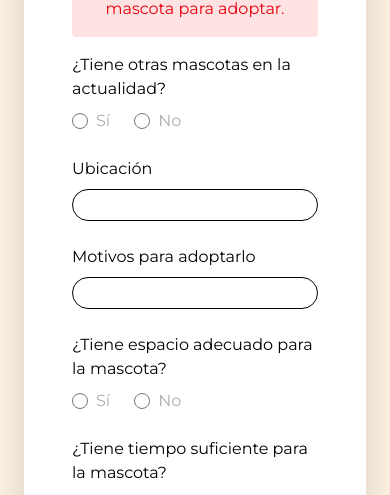
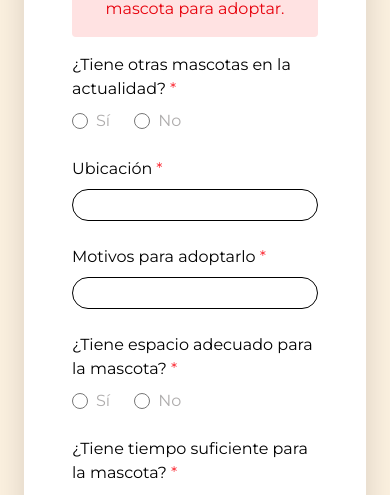
Before and after one commit to bonilla66/HappyPaws-frontend, a React (Vite) app in the folder happy-paws-frontend/: page /adoptform in a window 390 px wide. Shown: the part 339-834 px from the top of the page. Built offline with nearby package versions, Linux system fonts and the light colour scheme; no server answers.

Commit message:
FINISHED (adoptar y solis, ya estaban solo cambie el navigate y en el otro alcarar campos ) missing responsive

```diff
--- a/happy-paws-frontend/src/App.jsx
+++ b/happy-paws-frontend/src/App.jsx
@@ -49,7 +49,14 @@ export default function App() {
           <Route path="aboutus" element={<AboutUs />} />
           <Route path="contactus" element={<ContactPage />} />
           <Route path="profilepage" element={<ProfilePage />} />
-          <Route path="editpet" element={<EditPetPage />} />
+          <Route
+            path="editpet"
+            element={
+              <RoleProtectedRoute allowedRoles={["ADMIN", "COLABORADOR"]}>
+                <EditPetPage />
+              </RoleProtectedRoute>
+            }
+          />
           <Route
             path="adminpage"
             element={
@@ -75,8 +82,22 @@ export default function App() {
               </RoleProtectedRoute>
             }
           />
-          <Route path="solisetting/:id" element={<SolicitudSettingPage />} />
-          <Route path="petsetting/:id" element={<PetSettingPage />} />
+          <Route
+            path="solisetting/:id"
+            element={
+              <RoleProtectedRoute allowedRoles={["ADMIN", "COLABORADOR"]}>
+                <SolicitudSettingPage />
+              </RoleProtectedRoute>
+            }
+          />
+          <Route
+            path="petsetting/:id"
+            element={
+              <RoleProtectedRoute allowedRoles={["ADMIN", "COLABORADOR"]}>
+                <PetSettingPage />
+              </RoleProtectedRoute>
+            }
+          />
           <Route
             path="/dashboard"
             element={
--- a/happy-paws-frontend/src/pages/adoptpage.jsx
+++ b/happy-paws-frontend/src/pages/adoptpage.jsx
@@ -25,6 +25,7 @@ export default function AdoptionFormPage() {
         setPet(petData);
       } catch (err) {
         setPetError("Error al cargar la información de la mascota.");
+        console.log(err);
       }
     };
 
@@ -73,6 +74,7 @@ export default function AdoptionFormPage() {
         message: "Error al enviar la solicitud.",
         type: "error",
       });
+      console.log(error);
     }
   };
 
@@ -106,7 +108,8 @@ export default function AdoptionFormPage() {
 
       <button
         onClick={() => navigate(-1)}
-        className="self-start mb-4 text-negrito cursor-pointer">
+        className="self-start mb-4 text-negrito cursor-pointer"
+      >
         <ArrowLeft size={24} />
       </button>
 
@@ -145,12 +148,10 @@ export default function AdoptionFormPage() {
           <div className="flex flex-col space-y-2">
             <label className="text-negrito">
               ¿Tiene otras mascotas en la actualidad?
+              <span className="text-red-500 ml-1">*</span>
             </label>
             <div className="flex items-center space-x-6">
-              {[
-                "sí",
-                "no"
-              ].map((opt) => (
+              {["sí", "no"].map((opt) => (
                 <label key={opt} className="inline-flex items-center space-x-2">
                   <input
                     type="radio"
@@ -158,7 +159,8 @@ export default function AdoptionFormPage() {
                     value={opt}
                     checked={values.hasOtherPets === opt}
                     onChange={handleChange}
-                    className="h-4 w-4 accent-black cursor-pointer" />
+                    className="h-4 w-4 accent-black cursor-pointer"
+                  />
                   <span className="text-grisito capitalize">{opt}</span>
                 </label>
               ))}
@@ -166,32 +168,36 @@ export default function AdoptionFormPage() {
           </div>
 
           <div className="flex flex-col space-y-2">
-            <label className="text-negrito">Ubicación</label>
+            <label className="text-negrito">
+              Ubicación<span className="text-red-500 ml-1">*</span>
+            </label>
             <input
               name="location"
               value={values.location}
               onChange={handleChange}
-              className="w-full h-8 px-4 border border-grisito rounded-full focus:outline-none focus:ring-1 focus:ring-purple-300" />
+              className="w-full h-8 px-4 border border-grisito rounded-full focus:outline-none focus:ring-1 focus:ring-purple-300"
+            />
           </div>
 
           <div className="flex flex-col space-y-2">
-            <label className="text-negrito">Motivos para adoptarlo</label>
+            <label className="text-negrito">
+              Motivos para adoptarlo<span className="text-red-500 ml-1">*</span>
+            </label>
             <input
               name="reasons"
               value={values.reasons}
               onChange={handleChange}
-              className="w-full h-8 px-4 border border-grisito rounded-full focus:outline-none focus:ring-1 focus:ring-purple-300" />
+              className="w-full h-8 px-4 border border-grisito rounded-full focus:outline-none focus:ring-1 focus:ring-purple-300"
+            />
           </div>
 
           <div className="flex flex-col space-y-2">
             <label className="text-negrito">
               ¿Tiene espacio adecuado para la mascota?
+              <span className="text-red-500 ml-1">*</span>
             </label>
             <div className="flex items-center space-x-6">
-              {[
-                "sí",
-                "no"
-              ].map((opt) => (
+              {["sí", "no"].map((opt) => (
                 <label key={opt} className="inline-flex items-center space-x-2">
                   <input
                     type="radio"
@@ -199,7 +205,8 @@ export default function AdoptionFormPage() {
                     value={opt}
                     checked={values.hasSpace === opt}
                     onChange={handleChange}
-                    className="h-4 w-4 accent-black cursor-pointer" />
+                    className="h-4 w-4 accent-black cursor-pointer"
+                  />
                   <span className="text-grisito capitalize">{opt}</span>
                 </label>
               ))}
@@ -209,12 +216,10 @@ export default function AdoptionFormPage() {
           <div className="flex flex-col space-y-2">
             <label className="text-negrito">
               ¿Tiene tiempo suficiente para la mascota?
+              <span className="text-red-500 ml-1">*</span>
             </label>
             <div className="flex items-center space-x-6">
-              {[
-                "sí",
-                "no"
-              ].map((opt) => (
+              {["sí", "no"].map((opt) => (
                 <label key={opt} className="inline-flex items-center space-x-2">
                   <input
                     type="radio"
@@ -222,7 +227,8 @@ export default function AdoptionFormPage() {
                     value={opt}
                     checked={values.hasTime === opt}
                     onChange={handleChange}
-                    className="h-4 w-4 accent-black cursor-pointer" />
+                    className="h-4 w-4 accent-black cursor-pointer"
+                  />
                   <span className="text-grisito capitalize">{opt}</span>
                 </label>
               ))}
@@ -231,7 +237,8 @@ export default function AdoptionFormPage() {
 
           <button
             type="submit"
-            className="w-full py-3 bg-moradito text-negrito rounded-full font-medium hover:bg-purple-300 transition">
+            className="w-full py-3 bg-moradito text-negrito rounded-full font-medium hover:bg-purple-300 transition"
+          >
             Enviar Solicitud
           </button>
         </form>
--- a/happy-paws-frontend/src/pages/solicitudsettingpage.jsx
+++ b/happy-paws-frontend/src/pages/solicitudsettingpage.jsx
@@ -74,7 +74,7 @@ export default function SolicitudSettingPage() {
     try {
       await api.delete(`/aplication/${id}`);
       toast.success("Solicitud eliminada con éxito");
-      navigate("/colaboradorpage");
+      navigate(-1);
     } catch (error) {
       console.error("Error al eliminar:", error);
       toast.error(
@@ -144,7 +144,7 @@ export default function SolicitudSettingPage() {
           </div>
           <button
             onClick={handleDeleteClick}
-            className="text-rojo hover:text-rojo/80 cursor-pointer"
+            className="text-red-500 hover:text-rojo/80 cursor-pointer"
             aria-label="Eliminar solicitud"
           >
             <Trash2 size={24} />
```
